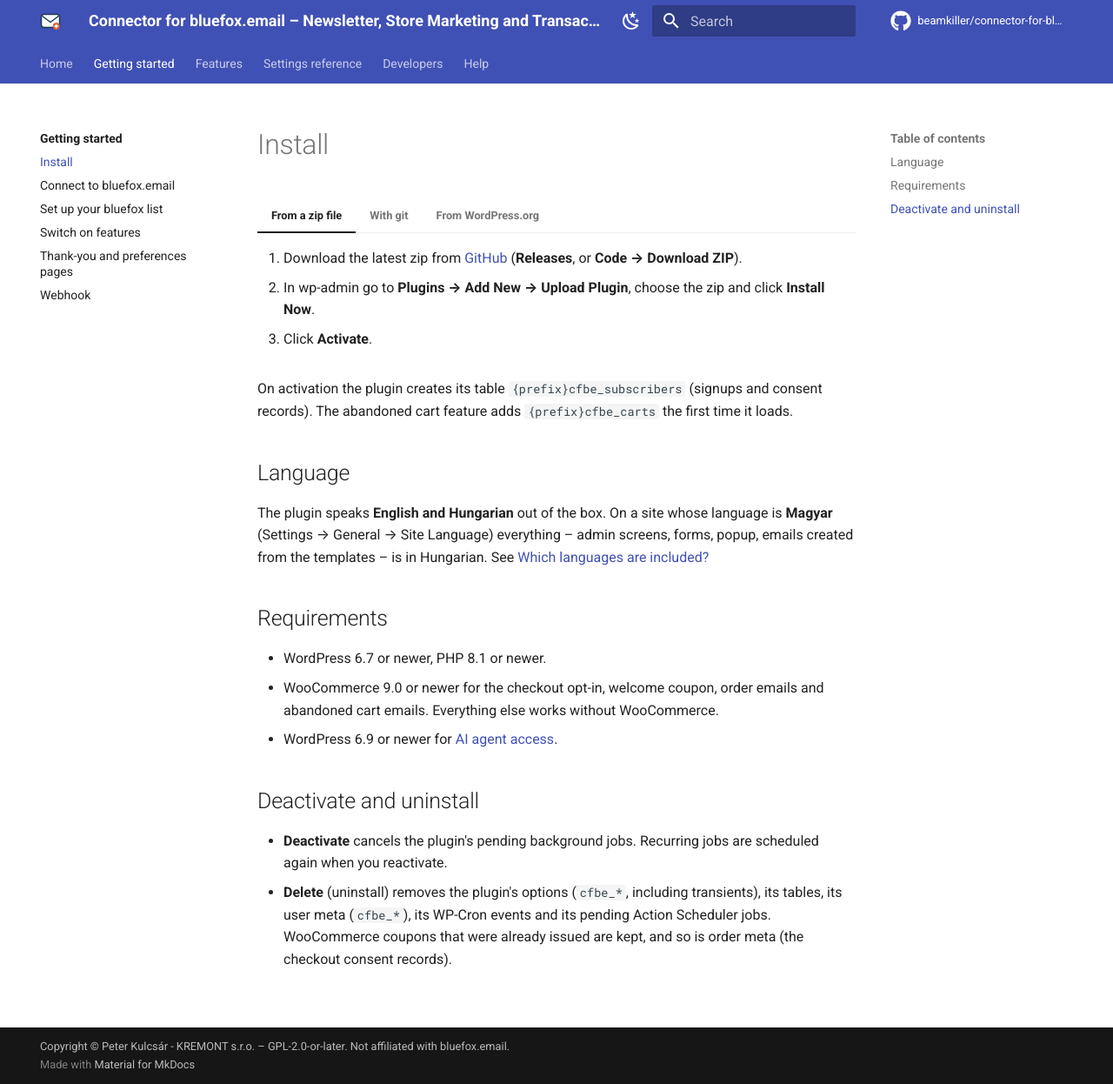
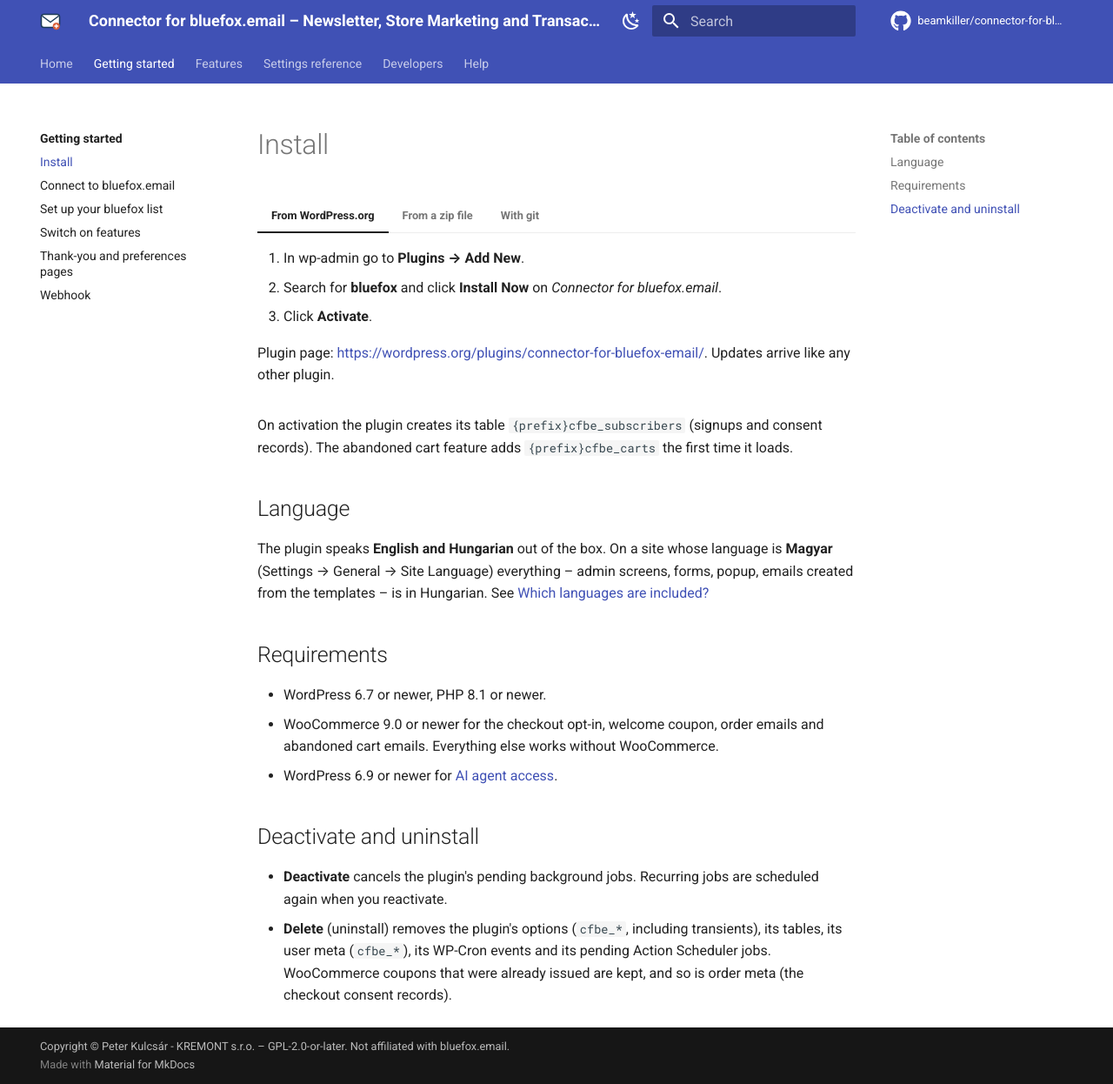
Before and after one commit to beamkiller/connector-for-bluefox-email, an MkDocs documentation site: the page built from docs/getting-started/install.md, in a window 1280 px wide and 1246 px high. Shown: the whole window at 87% size. Built offline with MkDocs 1.6.1 and Material for MkDocs 9.7.7, drawn with Linux system fonts in a browser that asks for light colours; comment, search, counter and statistics services are not loaded.

Commit message:
Docs: plugin is live on WordPress.org – install from the directory first
Co-Authored-By: Claude Opus 5.5 <noreply@anthropic.com>

````diff
--- a/docs/getting-started/install.md
+++ b/docs/getting-started/install.md
@@ -1,8 +1,16 @@
 # Install
+
+=== "From WordPress.org"
+
+    1. In wp-admin go to **Plugins → Add New**.
+    2. Search for **bluefox** and click **Install Now** on *Connector for bluefox.email*.
+    3. Click **Activate**.
+
+    Plugin page: [https://wordpress.org/plugins/connector-for-bluefox-email/](https://wordpress.org/plugins/connector-for-bluefox-email/). Updates arrive like any other plugin.
 
 === "From a zip file"
 
-    1. Download the latest zip from [GitHub](https://github.com/beamkiller/connector-for-bluefox-email) (**Releases**, or **Code → Download ZIP**).
+    1. Download the zip from [WordPress.org](https://wordpress.org/plugins/connector-for-bluefox-email/) (**Download**) or from [GitHub](https://github.com/beamkiller/connector-for-bluefox-email) (**Code → Download ZIP**).
     2. In wp-admin go to **Plugins → Add New → Upload Plugin**, choose the zip and click **Install Now**.
     3. Click **Activate**.
 
@@ -15,10 +23,6 @@
     ```
 
     The repository root is the plugin itself; there is no build step.
-
-=== "From WordPress.org"
-
-    The plugin is planned for the WordPress.org plugin directory. Once it is listed, search for **Connector for bluefox.email** under **Plugins → Add New**.
 
 On activation the plugin creates its table `{prefix}cfbe_subscribers` (signups and consent records). The abandoned cart feature adds `{prefix}cfbe_carts` the first time it loads.
 
````
Also changed, not shown: README.md (+3 -1 lines).
